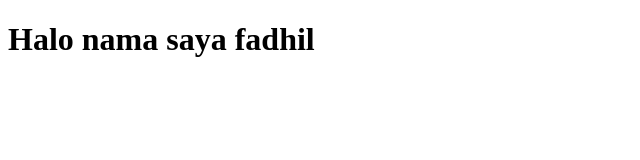
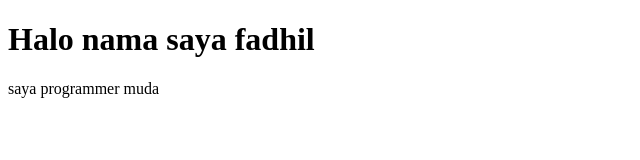
Before and after one commit to FadhilSAL/Learn-Git, a plain HTML site: page index.html in a window 1280 px wide. Shown: the whole page, without its empty margins (0-640 px from the left). Drawn offline with Linux system fonts and the light colour scheme.

Commit message:
menambah paragraf

```diff
--- a/index.html
+++ b/index.html
@@ -7,5 +7,6 @@
 </head>
 <body>
     <h1>Halo nama saya fadhil</h1>
+    <p>saya programmer muda</p>
 </body>
 </html>
```
